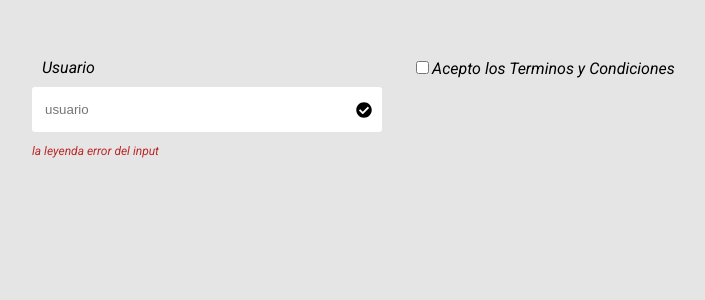
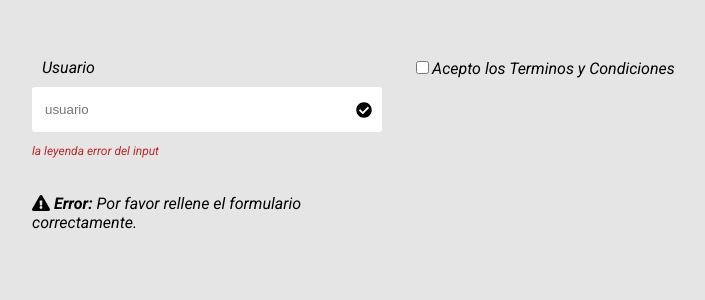
Before and after one commit to winder001/formulario-con-React, a React (Create React App) app: page / in a window 1280 px wide. Shown: the top 300 px of the page, without its empty margins (248-953 px from the left). Built offline with nearby package versions, Linux system fonts and the light colour scheme.

Commit message:
se agrego un mensaje de error

```diff
--- a/src/App.js
+++ b/src/App.js
@@ -1,6 +1,7 @@
 import React from 'react';
 import {Formulario, Label, GrupoInput, Input, LeyendaError, IconoValidacion} from './elementos/Formularios.js';
-import { faCheckCircle } from '@fortawesome/free-solid-svg-icons';
+import { FontAwesomeIcon } from '@fortawesome/react-fontawesome';
+import { faCheckCircle, faExclamationTriangle } from '@fortawesome/free-solid-svg-icons';
 
 const App = () => {
   return (
@@ -22,6 +23,13 @@ const App = () => {
                         Acepto los Terminos y Condiciones
                   </Label>
               </div>
+
+              <div>
+                  <p>
+                    <FontAwesomeIcon icon= {faExclamationTriangle}/>
+                    <b> Error: </b> Por favor rellene el formulario correctamente.
+                  </p>
+              </div>
           </Formulario>
         </main>
     );
```
